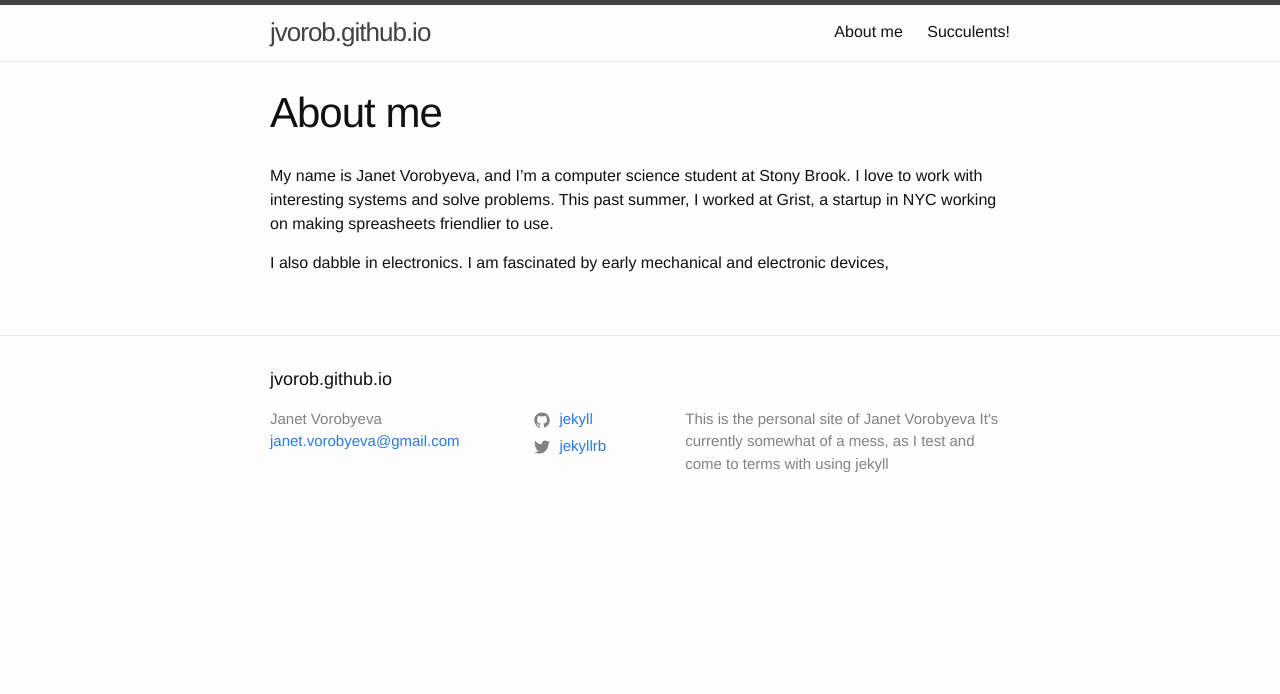
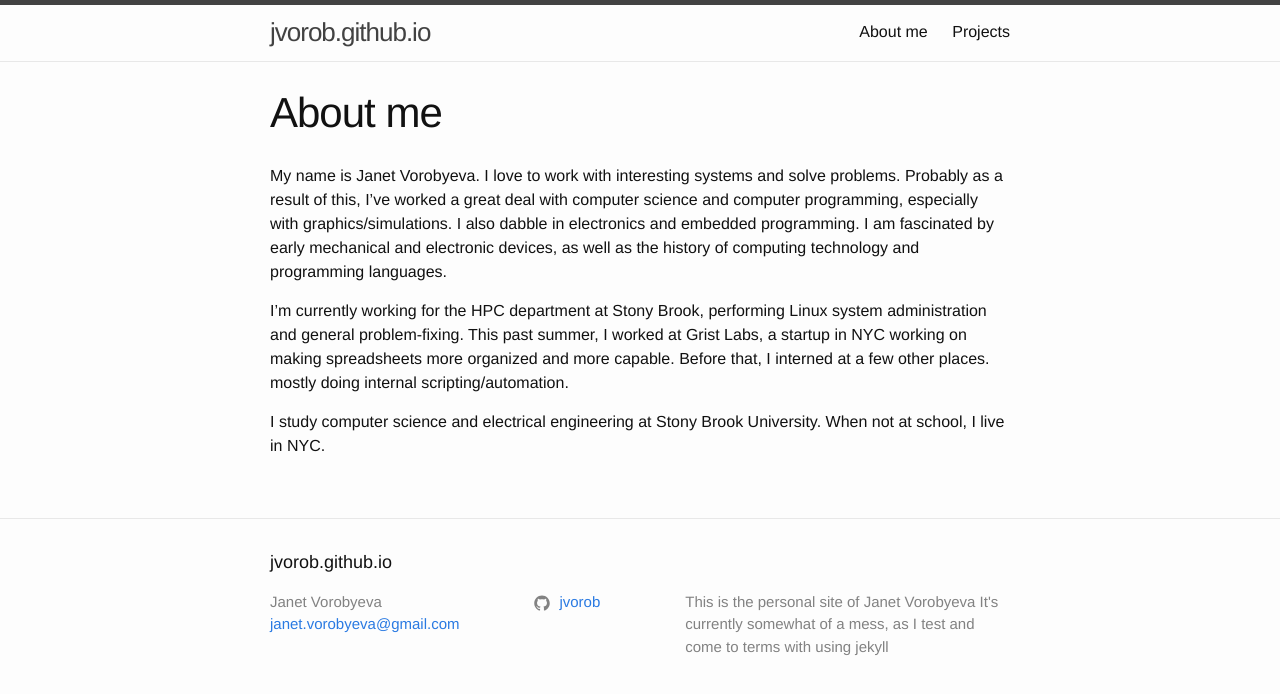
Before and after one commit to jvorob/jvorob.github.io, a Jekyll site: the page built from main_pages/about.md, in a window 1280 px wide. Shown: the top 694 px of the page. Built offline with Jekyll 4.4.1, drawn with Linux system fonts in a browser that asks for light colours.

```diff
--- a/_config.yml
+++ b/_config.yml
@@ -23,14 +23,21 @@ description: >- # this means to ignore newlines until "baseurl:"
 
 baseurl: "" # the subpath of your site, e.g. /blog
 url: "" # the base hostname & protocol for your site, e.g. http://example.com
-twitter_username: jekyllrb
-github_username:  jekyll
+
+github_username: jvorob
 
 # Build settings
 markdown: kramdown
 #theme: minima
 plugins:
   - jekyll-feed
+
+
+header_pages:
+  - main_pages/about.md
+  - main_pages/projects.md
+  #- projects/tron/index.md
+  #- main_pages/succs.md
 
 # Exclude from processing.
 # The following items will not be processed, by default. Create a custom list
--- a/main_pages/about.md
+++ b/main_pages/about.md
@@ -4,6 +4,11 @@ title: About me
 permalink: /about/
 ---
 
-My name is Janet Vorobyeva, and I'm a computer science student at Stony Brook. I love to work with interesting systems and solve problems. This past summer, I worked at Grist, a startup in NYC working on making spreasheets friendlier to use.
+My name is Janet Vorobyeva. I love to work with interesting systems and solve problems. Probably as a result of this, I've worked a great deal with computer science and computer programming, especially with graphics/simulations.
+I also dabble in electronics and embedded programming. I am fascinated by early mechanical and electronic devices, as well as the history of computing technology and programming languages.
 
-I also dabble in electronics. I am fascinated by early mechanical and electronic devices,
+
+I'm currently working for the HPC department at Stony Brook, performing Linux system administration and general problem-fixing.
+This past summer, I worked at Grist Labs, a startup in NYC working on making spreadsheets more organized and more capable. Before that, I interned at a few other places. mostly doing internal scripting/automation.
+
+I study computer science and electrical engineering at Stony Brook University. When not at school, I live in NYC.
```
Also changed, not shown: debug_page.md (+2 -10 lines), index.md (+2 -2 lines), main_pages/projects.md (added, +15 -0 lines), projects/tron/index.md (added, +51 -0 lines), projects/tron/tron.md (deleted, +0 -23 lines).
